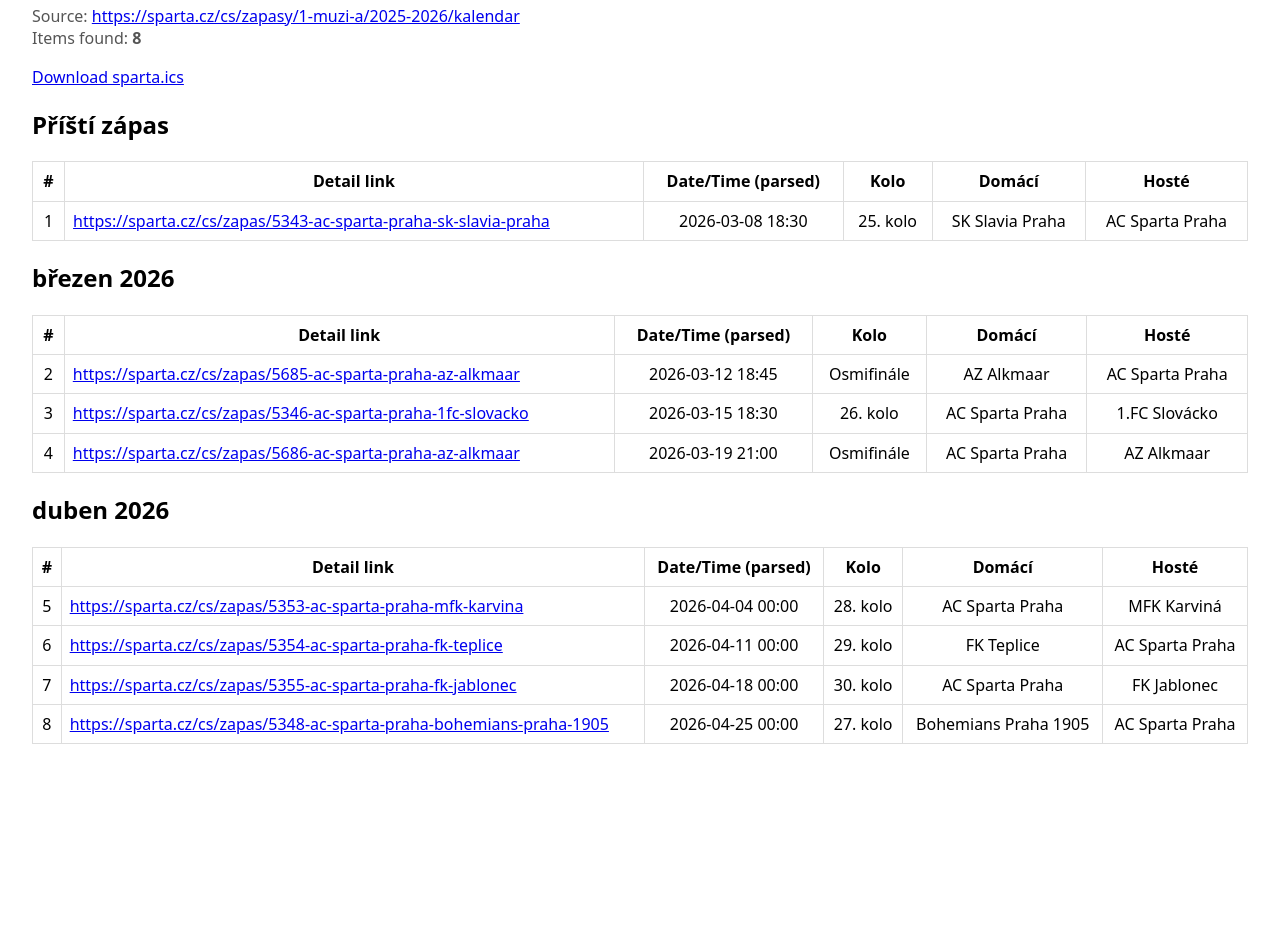
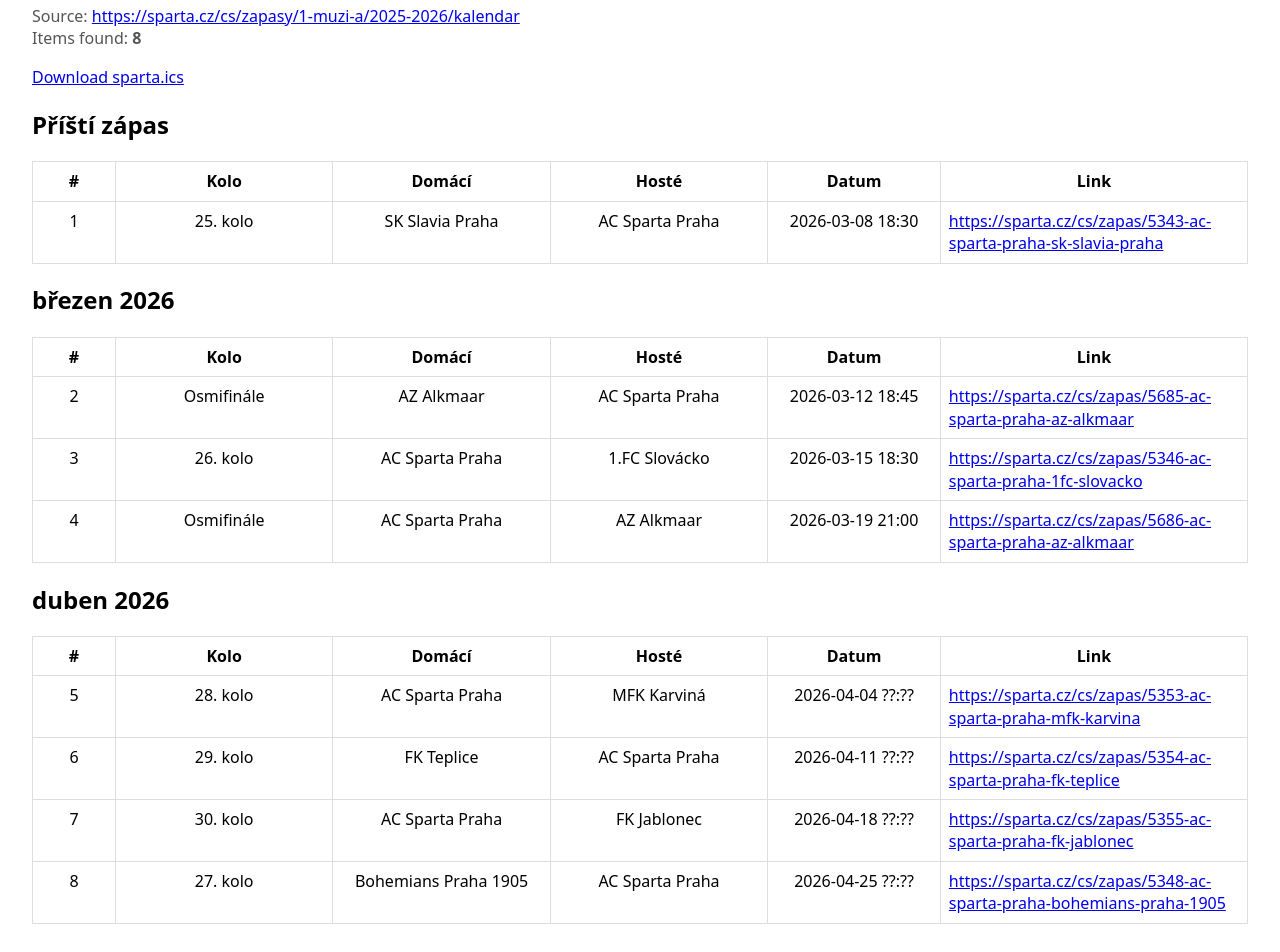
Before and after one commit to Pavhan/sparta-events-calendar, a website: page docs/index.html in a window 1280 px wide. Shown: the part 80-1032 px from the top of the page. Before the commit the page ends 856 px from the top, so only its background shows below. Drawn offline with Linux system fonts and the light colour scheme.

Commit message:
UI/UX update

```diff
--- a/docs/index.html
+++ b/docs/index.html
@@ -8,8 +8,14 @@
     body{font-family:system-ui,-apple-system,Segoe UI,Roboto,Arial,sans-serif;line-height:1.4;padding:24px}
     h1{margin:0 0 8px}
     .meta{color:#555;margin:0 0 16px}
-    table{border-collapse:collapse;width:100%}
+    table{border-collapse:collapse;width:100%;table-layout:fixed}
     th,td{border:1px solid #ddd;padding:8px;vertical-align:top;text-align:center}
+    th:nth-child(1), td:nth-child(1){width:6%}
+    th:nth-child(2), td:nth-child(2){width:18%}
+    th:nth-child(3), td:nth-child(3){width:18%}
+    th:nth-child(4), td:nth-child(4){width:18%}
+    th:nth-child(5), td:nth-child(5){width:14%}
+    th:nth-child(6), td:nth-child(6){width:26%}
     th{position:sticky;top:0;background:#fff}
     pre{white-space:pre-wrap;word-break:break-word;margin:0}
     details summary{cursor:pointer}
@@ -30,22 +36,22 @@
           <thead>
             <tr>
               <th>#</th>
-              <th>Detail link</th>
-              <th>Date/Time (parsed)</th>
               <th>Kolo</th>
               <th>Domácí</th>
               <th>Hosté</th>
+              <th>Datum</th>
+              <th>Link</th>
             </tr>
           </thead>
           <tbody>
 
             <tr>
               <td>1</td>
-              <td style="text-align:left"><a href="https://sparta.cz/cs/zapas/5343-ac-sparta-praha-sk-slavia-praha" target="_blank" rel="noreferrer">https://sparta.cz/cs/zapas/5343-ac-sparta-praha-sk-slavia-praha</a></td>
-              <td>2026-03-08 18:30</td>
               <td>25. kolo</td>
               <td>SK Slavia Praha</td>
               <td>AC Sparta Praha</td>
+              <td>2026-03-08 18:30</td>
+              <td style="text-align:left"><a href="https://sparta.cz/cs/zapas/5343-ac-sparta-praha-sk-slavia-praha" target="_blank" rel="noreferrer">https://sparta.cz/cs/zapas/5343-ac-sparta-praha-sk-slavia-praha</a></td>
             </tr>
 
           </tbody>
@@ -57,42 +63,42 @@
           <thead>
             <tr>
               <th>#</th>
-              <th>Detail link</th>
-              <th>Date/Time (parsed)</th>
               <th>Kolo</th>
               <th>Domácí</th>
               <th>Hosté</th>
+              <th>Datum</th>
+              <th>Link</th>
             </tr>
           </thead>
           <tbody>
 
             <tr>
               <td>2</td>
-              <td style="text-align:left"><a href="https://sparta.cz/cs/zapas/5685-ac-sparta-praha-az-alkmaar" target="_blank" rel="noreferrer">https://sparta.cz/cs/zapas/5685-ac-sparta-praha-az-alkmaar</a></td>
-              <td>2026-03-12 18:45</td>
               <td>Osmifinále</td>
               <td>AZ Alkmaar</td>
               <td>AC Sparta Praha</td>
+              <td>2026-03-12 18:45</td>
+              <td style="text-align:left"><a href="https://sparta.cz/cs/zapas/5685-ac-sparta-praha-az-alkmaar" target="_blank" rel="noreferrer">https://sparta.cz/cs/zapas/5685-ac-sparta-praha-az-alkmaar</a></td>
             </tr>
 
 
             <tr>
               <td>3</td>
-              <td style="text-align:left"><a href="https://sparta.cz/cs/zapas/5346-ac-sparta-praha-1fc-slovacko" target="_blank" rel="noreferrer">https://sparta.cz/cs/zapas/5346-ac-sparta-praha-1fc-slovacko</a></td>
-              <td>2026-03-15 18:30</td>
               <td>26. kolo</td>
               <td>AC Sparta Praha</td>
               <td>1.FC Slovácko</td>
+              <td>2026-03-15 18:30</td>
+              <td style="text-align:left"><a href="https://sparta.cz/cs/zapas/5346-ac-sparta-praha-1fc-slovacko" target="_blank" rel="noreferrer">https://sparta.cz/cs/zapas/5346-ac-sparta-praha-1fc-slovacko</a></td>
             </tr>
 
 
             <tr>
               <td>4</td>
-              <td style="text-align:left"><a href="https://sparta.cz/cs/zapas/5686-ac-sparta-praha-az-alkmaar" target="_blank" rel="noreferrer">https://sparta.cz/cs/zapas/5686-ac-sparta-praha-az-alkmaar</a></td>
-              <td>2026-03-19 21:00</td>
               <td>Osmifinále</td>
               <td>AC Sparta Praha</td>
               <td>AZ Alkmaar</td>
+              <td>2026-03-19 21:00</td>
+              <td style="text-align:left"><a href="https://sparta.cz/cs/zapas/5686-ac-sparta-praha-az-alkmaar" target="_blank" rel="noreferrer">https://sparta.cz/cs/zapas/5686-ac-sparta-praha-az-alkmaar</a></td>
             </tr>
 
           </tbody>
@@ -104,52 +110,52 @@
           <thead>
             <tr>
               <th>#</th>
-              <th>Detail link</th>
-              <th>Date/Time (parsed)</th>
               <th>Kolo</th>
               <th>Domácí</th>
               <th>Hosté</th>
+              <th>Datum</th>
+              <th>Link</th>
             </tr>
           </thead>
           <tbody>
 
             <tr>
               <td>5</td>
-              <td style="text-align:left"><a href="https://sparta.cz/cs/zapas/5353-ac-sparta-praha-mfk-karvina" target="_blank" rel="noreferrer">https://sparta.cz/cs/zapas/5353-ac-sparta-praha-mfk-karvina</a></td>
-              <td>2026-04-04 00:00</td>
               <td>28. kolo</td>
               <td>AC Sparta Praha</td>
               <td>MFK Karviná</td>
+              <td>2026-04-04 ??:??</td>
+              <td style="text-align:left"><a href="https://sparta.cz/cs/zapas/5353-ac-sparta-praha-mfk-karvina" target="_blank" rel="noreferrer">https://sparta.cz/cs/zapas/5353-ac-sparta-praha-mfk-karvina</a></td>
             </tr>
 
 
             <tr>
               <td>6</td>
-              <td style="text-align:left"><a href="https://sparta.cz/cs/zapas/5354-ac-sparta-praha-fk-teplice" target="_blank" rel="noreferrer">https://sparta.cz/cs/zapas/5354-ac-sparta-praha-fk-teplice</a></td>
-              <td>2026-04-11 00:00</td>
               <td>29. kolo</td>
               <td>FK Teplice</td>
               <td>AC Sparta Praha</td>
+              <td>2026-04-11 ??:??</td>
+              <td style="text-align:left"><a href="https://sparta.cz/cs/zapas/5354-ac-sparta-praha-fk-teplice" target="_blank" rel="noreferrer">https://sparta.cz/cs/zapas/5354-ac-sparta-praha-fk-teplice</a></td>
             </tr>
 
 
             <tr>
               <td>7</td>
-              <td style="text-align:left"><a href="https://sparta.cz/cs/zapas/5355-ac-sparta-praha-fk-jablonec" target="_blank" rel="noreferrer">https://sparta.cz/cs/zapas/5355-ac-sparta-praha-fk-jablonec</a></td>
-              <td>2026-04-18 00:00</td>
               <td>30. kolo</td>
               <td>AC Sparta Praha</td>
               <td>FK Jablonec</td>
+              <td>2026-04-18 ??:??</td>
+              <td style="text-align:left"><a href="https://sparta.cz/cs/zapas/5355-ac-sparta-praha-fk-jablonec" target="_blank" rel="noreferrer">https://sparta.cz/cs/zapas/5355-ac-sparta-praha-fk-jablonec</a></td>
             </tr>
 
 
             <tr>
               <td>8</td>
-              <td style="text-align:left"><a href="https://sparta.cz/cs/zapas/5348-ac-sparta-praha-bohemians-praha-1905" target="_blank" rel="noreferrer">https://sparta.cz/cs/zapas/5348-ac-sparta-praha-bohemians-praha-1905</a></td>
-              <td>2026-04-25 00:00</td>
               <td>27. kolo</td>
               <td>Bohemians Praha 1905</td>
               <td>AC Sparta Praha</td>
+              <td>2026-04-25 ??:??</td>
+              <td style="text-align:left"><a href="https://sparta.cz/cs/zapas/5348-ac-sparta-praha-bohemians-praha-1905" target="_blank" rel="noreferrer">https://sparta.cz/cs/zapas/5348-ac-sparta-praha-bohemians-praha-1905</a></td>
             </tr>
 
           </tbody>
```
Also changed, not shown: scripts/sparta-scrape.mjs (+13 -7 lines), 1 other file.
